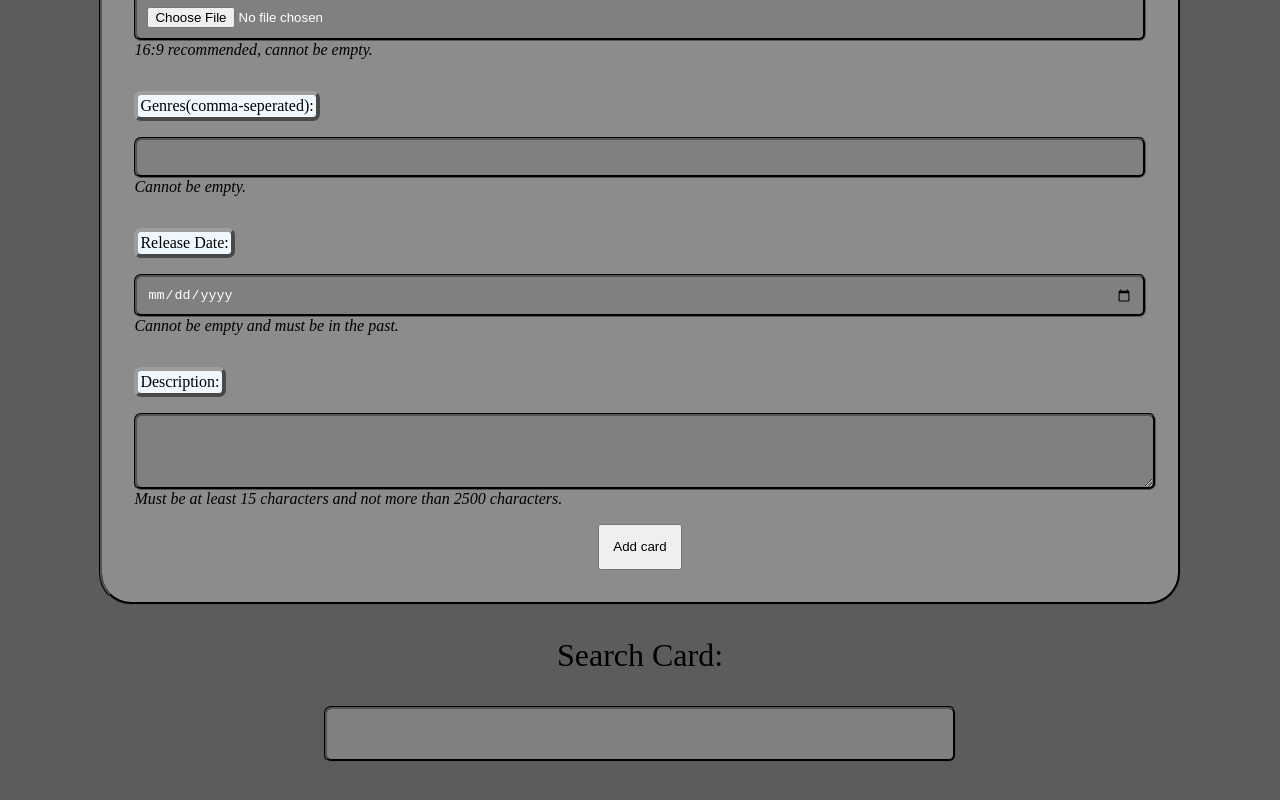
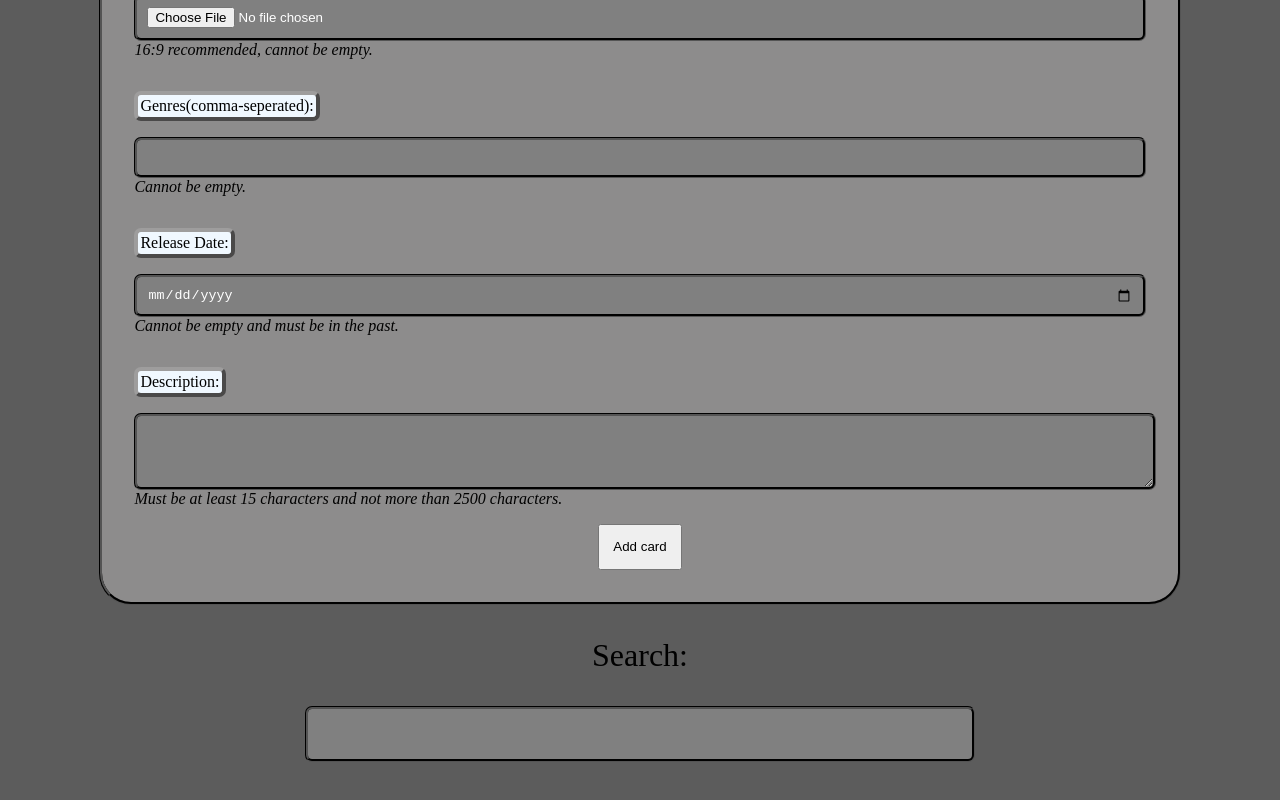
Before and after one commit to Mardixx/AngularApp, an Angular app: page /search in a window 1280 px wide. Shown: the part 312-1112 px from the top of the page. Built offline with nearby package versions, Linux system fonts and the light colour scheme; no server answers.

Commit message:
Some minor tweaks and try to make a search bar

```diff
--- a/src/app/app.routes.ts
+++ b/src/app/app.routes.ts
@@ -1,12 +1,12 @@
 import { Routes } from '@angular/router';
 import { AppComponent } from './app.component';
-import { SearchComponent } from './search/search.component';
 import { PostCardComponent } from './shared/components/post-card-component/post-card-component.component';
+import { SearchCardComponent } from './shared/components/search-card/search-card.component';
 
 export const routes: Routes = [
     {
         path: 'search',
-        component: SearchComponent
+        component: SearchCardComponent
     },
     {
         path: '',
--- a/src/app/search/search.component.css
+++ /dev/null
@@ -1 +0,0 @@
-/*# sourceMappingURL=search.component.css.map */
--- a/src/app/search/search.component.html
+++ /dev/null
@@ -1 +0,0 @@
-<p>search works!</p>
--- a/src/app/shared/components/get-card/get-card.component.ts
+++ b/src/app/shared/components/get-card/get-card.component.ts
@@ -1,7 +1,6 @@
 import { Component } from '@angular/core';
 import { RESTAPIService } from '../../services/RESTAPIService/restapiservice.service';
 import { NgFor } from '@angular/common';
-import { style } from '@angular/animations';
 
 @Component({
   selector: 'app-get-card',
@@ -13,16 +12,25 @@ import { style } from '@angular/animations';
 export class GetCardComponent {
   data: any = '';
   status: any = '';
+  title: any = '';
 
   constructor(private service: RESTAPIService) {}
 
   ngOnInit(): void {
     this.onGetCard();
+    this.onGetCardsByTitle();
   }
 
   public onGetCard() {
     return this.service.getCards().subscribe(data =>{
       this.data = data;
+    });
+  }
+
+  public onGetCardsByTitle() {
+    this.service.getCardsByTitle(this.title).subscribe((data) => {
+      this.title = data;
+      console.log(this.title);
     });
   }
 
--- a/src/app/shared/components/search-card/search-card.component.css
+++ b/src/app/shared/components/search-card/search-card.component.css
@@ -1,15 +1,15 @@
-.searchDiv {
+.container {
   display: flex;
   flex-direction: column;
   justify-content: space-around;
   align-items: center;
   margin: 2em 0 2em 0;
 }
-.searchDiv label {
+.container label {
   font-size: 2em;
   margin-bottom: 1em;
 }
-.searchDiv input {
+.container input {
   border-radius: 7px;
   background-color: grey;
   border: groove 3px black;
--- a/src/app/shared/components/search-card/search-card.component.html
+++ b/src/app/shared/components/search-card/search-card.component.html
@@ -1,4 +1,5 @@
-<div class="searchDiv">
-    <label for="searchInput">Search Card: </label>
-    <input type="search" name="searchInput">
+
+<div class="container">
+    <label for="searchBar">Search:</label>
+    <input type="text" name="searchBar">
 </div>
--- a/src/app/shared/components/search-card/search-card.component.scss
+++ b/src/app/shared/components/search-card/search-card.component.scss
@@ -1,4 +1,4 @@
-.searchDiv {
+.container {
     display: flex;
     flex-direction: column;
     justify-content: space-around;
--- a/src/app/shared/components/search-card/search-card.component.ts
+++ b/src/app/shared/components/search-card/search-card.component.ts
@@ -1,5 +1,6 @@
 import { Component } from '@angular/core';
 import { GetCardComponent } from '../get-card/get-card.component';
+import { FormControl, FormsModule } from '@angular/forms';
 
 @Component({
   selector: 'app-search-card',
--- a/src/app/shared/services/RESTAPIService/restapiservice.service.ts
+++ b/src/app/shared/services/RESTAPIService/restapiservice.service.ts
@@ -15,7 +15,12 @@ export class RESTAPIService {
   };
 
   public getCards() {
-    let url = "http://localhost:8080/card";
+    let url = `http://localhost:8080/card`;
+    return this.http.get(url);
+  }
+
+  public getCardsByTitle(title: string) {
+    let url = `http://localhost:8080/card?title_like=${title}`;
     return this.http.get(url);
   }
 
```
Also changed, not shown: src/app/search/search.component.ts (deleted, +0 -12 lines), src/app/search/search.component.scss (deleted), 2 other files (tests, documents, lock files or other folders).
